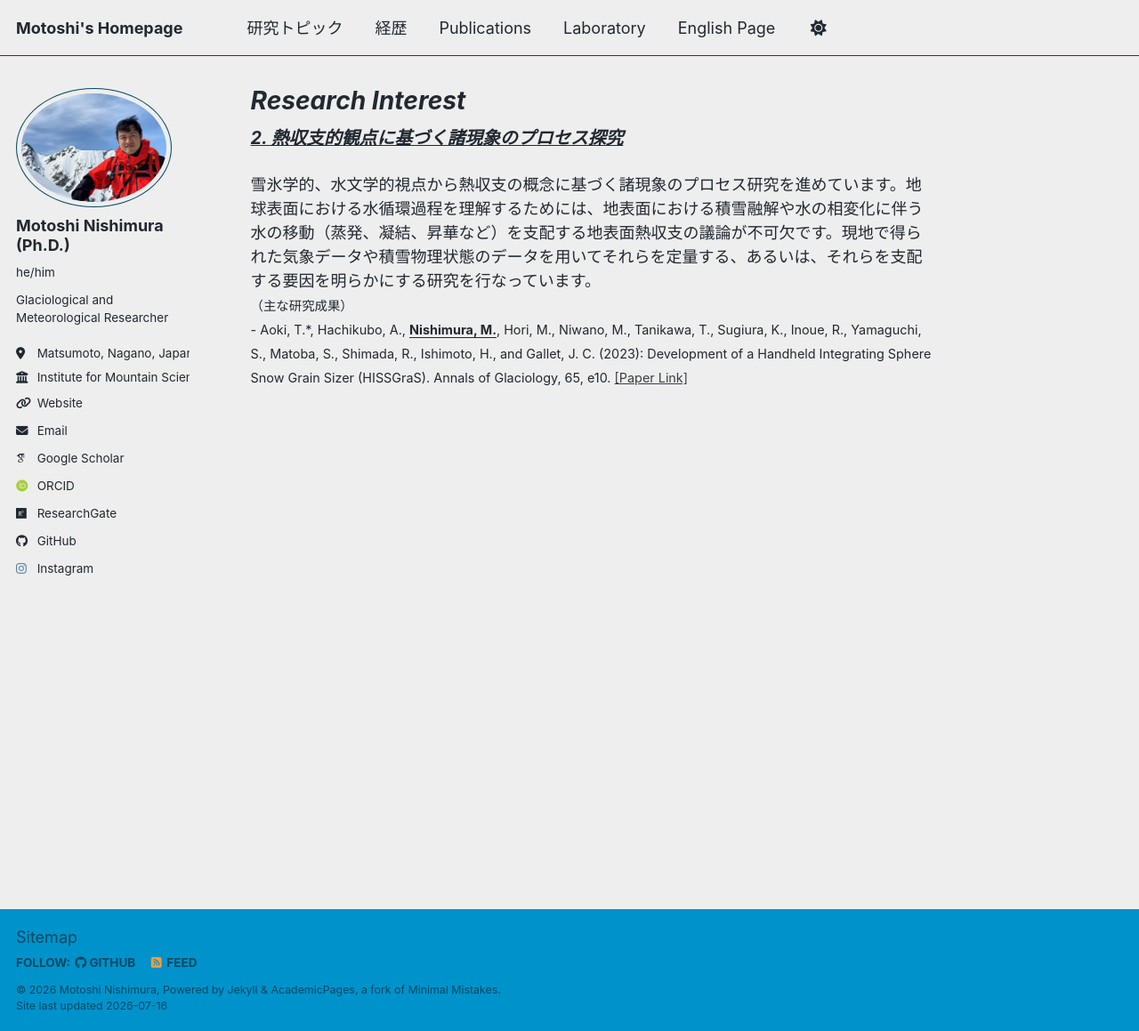
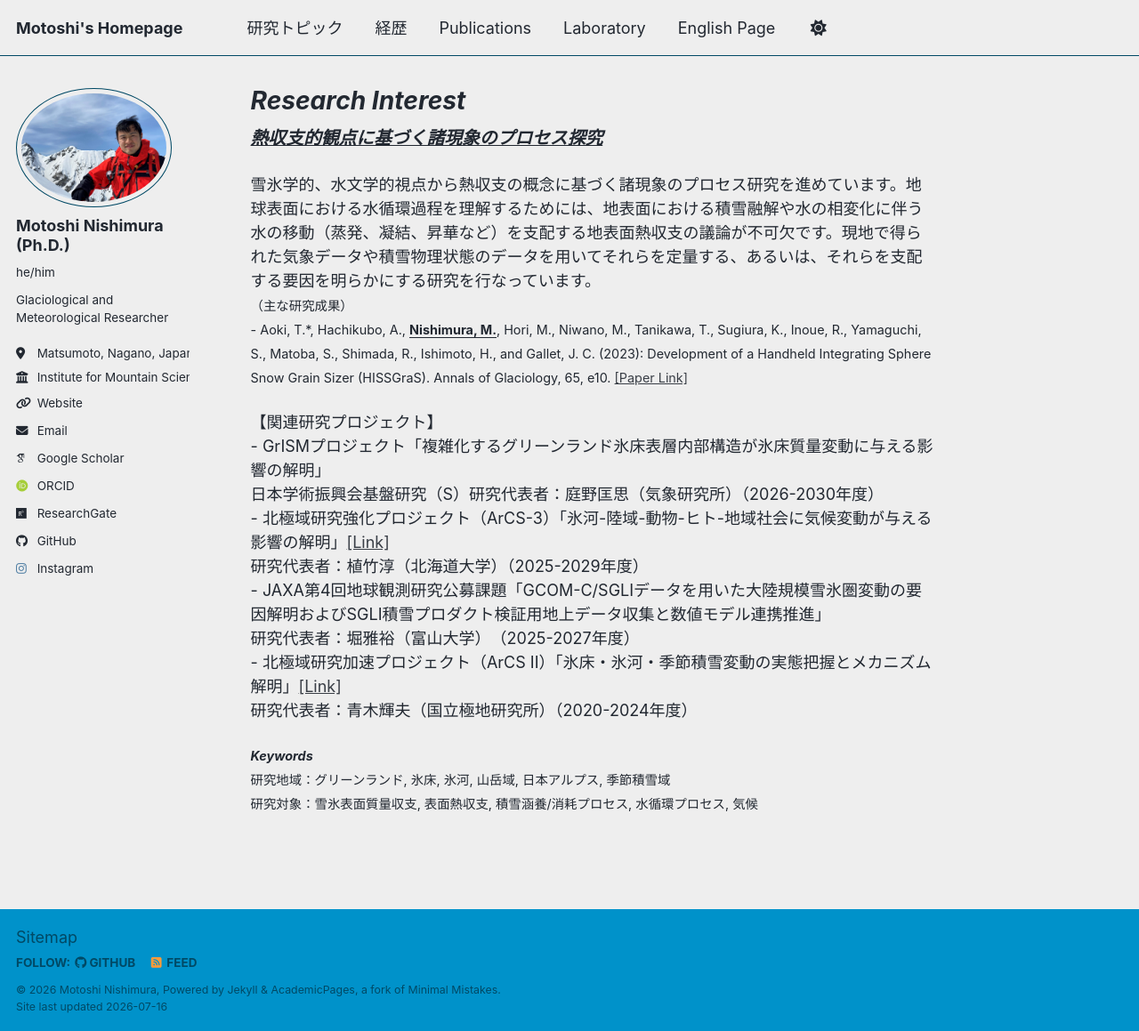
Before and after one commit to MotoshiNishimura/MotoshiNishimura.github.io, a Jekyll site: the page built from _pages/interest2.md, in a window 1280 px wide and 1159 px high. Shown: the whole window at 89% size. Built offline with Jekyll 4.4.1, drawn with Linux system fonts in a browser that asks for light colours; some web fonts are replaced; a script bundle is joined from its source files by our own code; library files that are not in the unit come from our copies.

Commit message:
Update interest2.md with new research projects
Added related research projects and keywords to the document.

```diff
--- a/_pages/interest2.md
+++ b/_pages/interest2.md
@@ -5,7 +5,7 @@
 ---
 <p>
  <span style="font-size: 1.1em; font-weight: bold; font-style: italic; text-decoration: underline;">
-2. 熱収支的観点に基づく諸現象のプロセス探究
+熱収支的観点に基づく諸現象のプロセス探究
  </span>
 </p>
 
@@ -16,3 +16,21 @@
 - Aoki, T.*, Hachikubo, A., <b><u>Nishimura, M.</u></b>, Hori, M., Niwano, M., Tanikawa, T., Sugiura, K., Inoue, R., Yamaguchi, S., Matoba, S., Shimada, R., Ishimoto, H., and Gallet, J. C. (2023): Development of a Handheld Integrating Sphere Snow Grain Sizer (HISSGraS). Annals of Glaciology, 65, e10. <a href="https://doi.org/10.1017/aog.2023.72" target="_blank">[Paper Link]</a>
 </span>
 </p>
+
+<p>
+【関連研究プロジェクト】<br>
+- GrISMプロジェクト「複雑化するグリーンランド氷床表層内部構造が氷床質量変動に与える影響の解明」<br>
+日本学術振興会基盤研究（S）研究代表者：庭野匡思（気象研究所）（2026-2030年度）<br>
+- 北極域研究強化プロジェクト（ArCS-3）「氷河-陸域-動物-ヒト-地域社会に気候変動が与える影響の解明」<a href="https://www.arcs3.nipr.ac.jp/" target="_blank">[Link]</a><br>
+研究代表者：植竹淳（北海道大学）（2025-2029年度）<br>
+- JAXA第4回地球観測研究公募課題「GCOM-C/SGLIデータを用いた大陸規模雪氷圏変動の要因解明およびSGLI積雪プロダクト検証用地上データ収集と数値モデル連携推進」<br>
+研究代表者：堀雅裕（富山大学）　（2025-2027年度）<br>
+- 北極域研究加速プロジェクト（ArCS II）「氷床・氷河・季節積雪変動の実態把握とメカニズム解明」<a href="https://www.nipr.ac.jp/arcs2/index.html" target="_blank">[Link]</a><br>
+研究代表者：青木輝夫（国立極地研究所）（2020-2024年度）<br>
+</p>
+
+<span style="font-size: 0.8em;">
+__*Keywords*__<br>
+研究地域：グリーンランド, 氷床, 氷河, 山岳域, 日本アルプス, 季節積雪域<br>
+研究対象：雪氷表面質量収支, 表面熱収支, 積雪涵養/消耗プロセス, 水循環プロセス, 気候
+</span>
```
